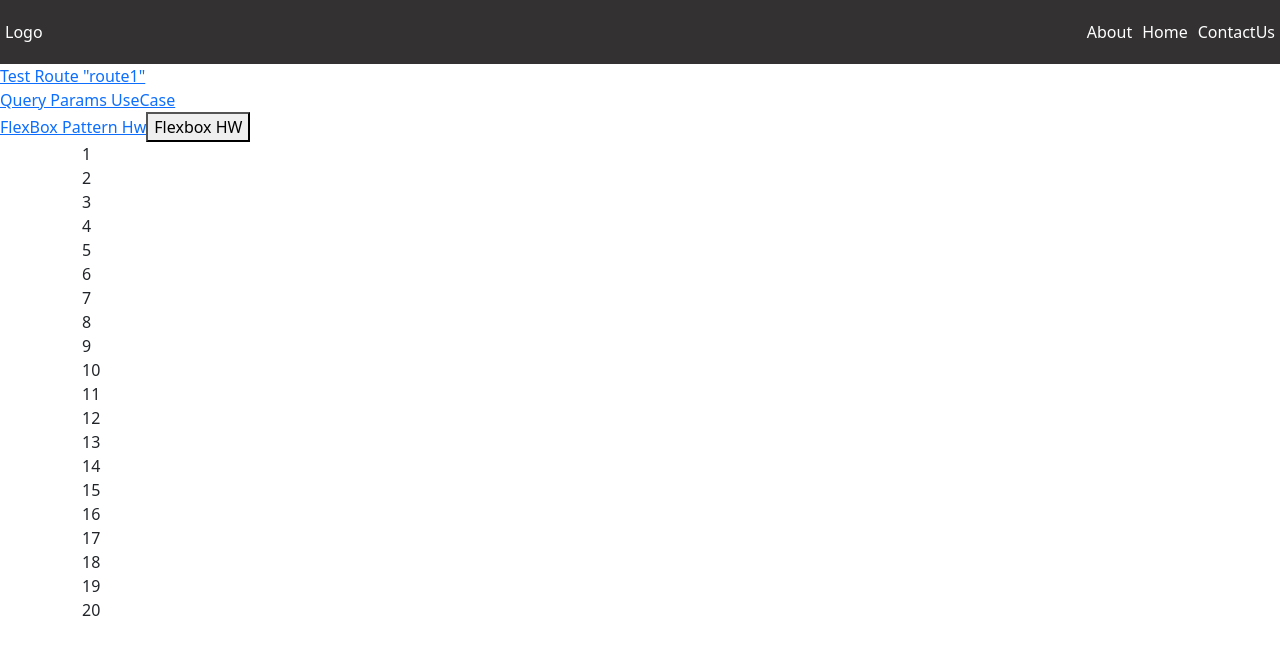
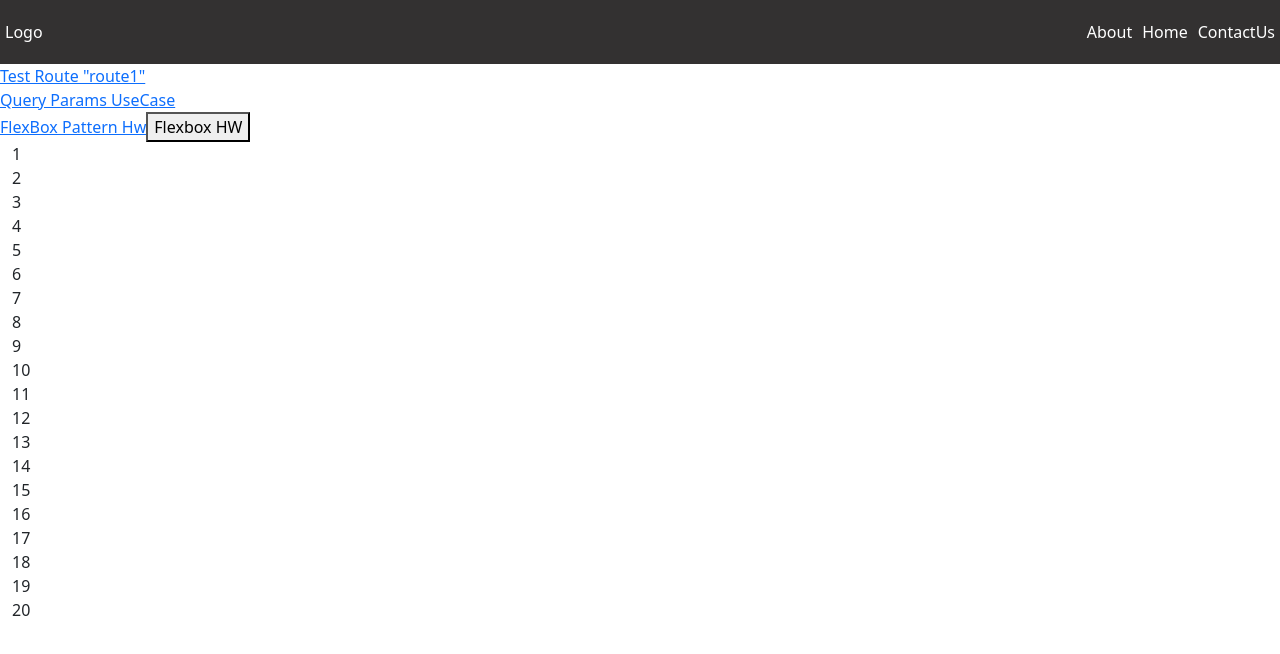
Before and after one commit to Prabhjeet2005/FullStack_gfg, a React (Create React App) app in the folder Lec6_React/client/: page /flexbox-testing in a window 1280 px wide. Shown: the top 654 px of the page. Built offline with nearby package versions, Linux system fonts and the light colour scheme.

Commit message:
refactor: Update Flex component to use React Bootstrap Container for layout

```diff
--- a/Lec6_React/client/src/flexbox/Flex.jsx
+++ b/Lec6_React/client/src/flexbox/Flex.jsx
@@ -1,10 +1,10 @@
 import React from 'react'
 import "./index.css"
+import {Container} from "react-bootstrap"
 
 const Flex= () => {
   return (
-    <>
-      <section className="container">
+		<Container fluid className="flex-container">
 			<section className="flex-items">1</section>
 			<section className="flex-items">2</section>
 			<section className="flex-items">3</section>
@@ -25,9 +25,8 @@ const Flex= () => {
 			<section className="flex-items">18</section>
 			<section className="flex-items">19</section>
 			<section className="flex-items">20</section>
-      </section>
-    </>
-  )
+		</Container>
+	);
 }
 
 export default Flex
```
Lines whose indentation alone changed are shown as unchanged.
